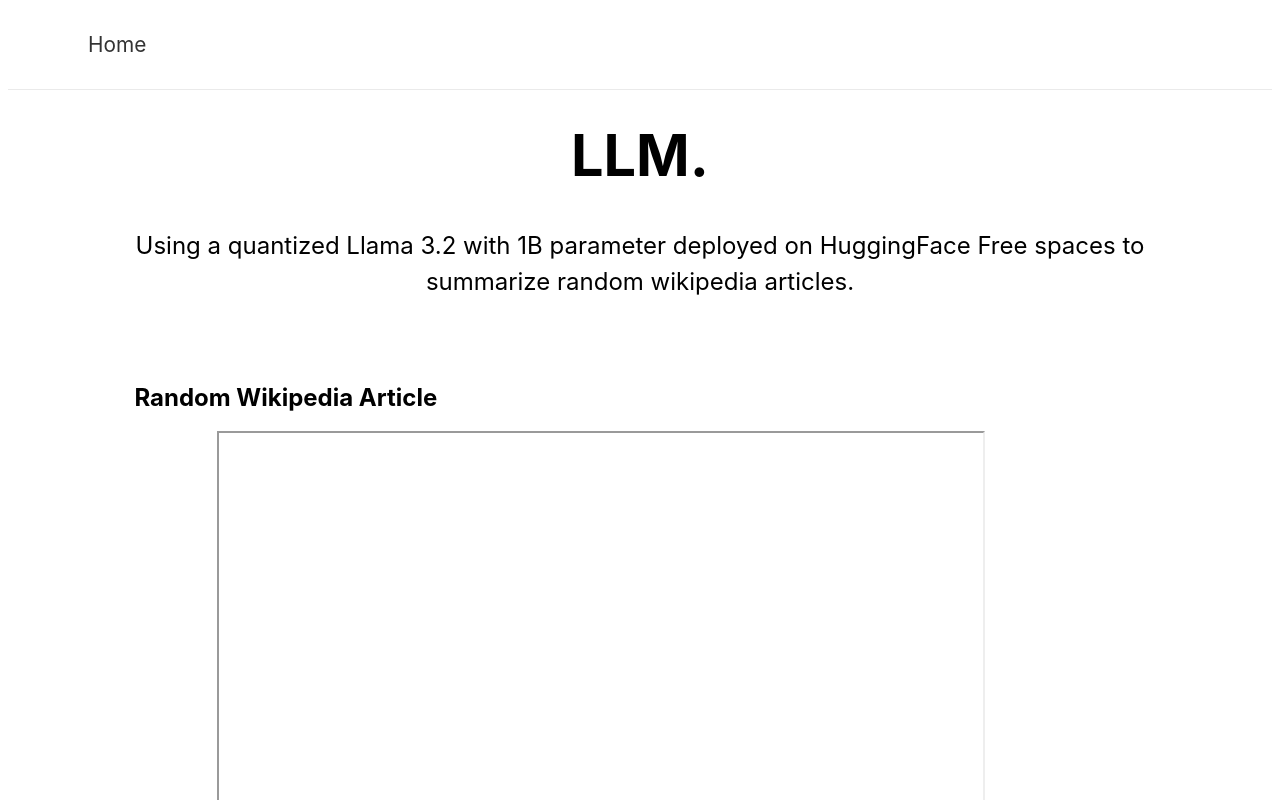
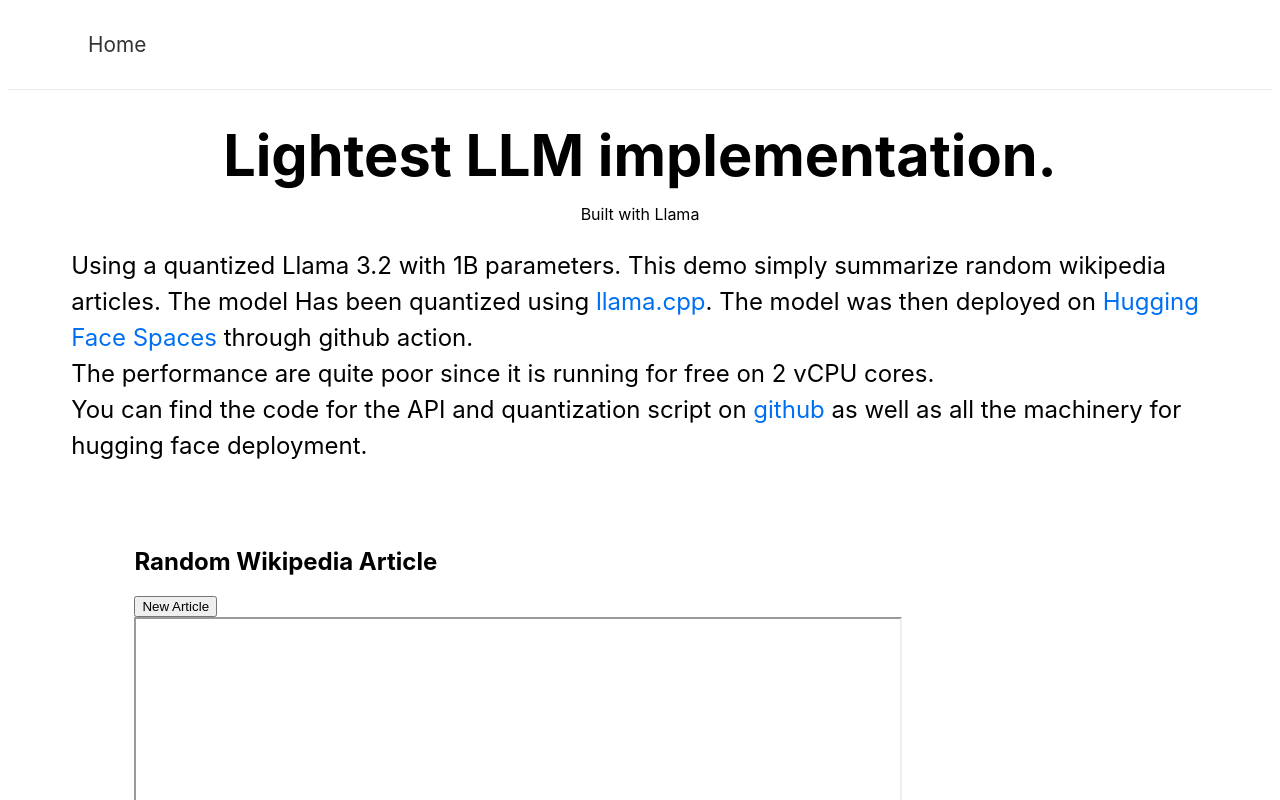
Before and after one commit to aygalic/portfolio, a Next.js app in the folder nextjs-blog/: page /tiny_llama in a window 1280 px wide. Shown: the top 800 px of the page. Built offline with nearby package versions, Linux system fonts and the light colour scheme; no server answers.

Commit message:
chore: better project description with relevant links

```diff
--- a/nextjs-blog/pages/tiny_llama.js
+++ b/nextjs-blog/pages/tiny_llama.js
@@ -124,10 +124,18 @@ export default function LLMDemo() {
 
       <main className={styles.main}>
         <h1 className={styles.title}>
-          LLM.
+          Lightest LLM implementation.
         </h1>
-        <p className={styles.description}>
-          Using a quantized Llama 3.2 with 1B parameter deployed on HuggingFace Free spaces to summarize random wikipedia articles.
+        Built with Llama
+        <p className={styles.text}>
+          Using a quantized Llama 3.2 with 1B parameters.
+          This demo simply summarize random wikipedia articles.
+          The model Has been quantized using <a href='https://github.com/ggerganov/llama.cpp'>llama.cpp</a>.
+          The model was then deployed on <a href="https://huggingface.co/spaces/aygalic/tiny-llama">Hugging Face Spaces</a> through github action.
+          <br/>
+          The performance are quite poor since it is running for free on 2 vCPU cores.
+          <br/>
+          You can find the code for the API and quantization script on <a href="https://github.com/aygalic/llama-summarizer">github</a> as well as all the machinery for hugging face deployment.
         </p>
 
         <div className={styles.subframe}>
@@ -135,6 +143,8 @@ export default function LLMDemo() {
           <button onClick={fetchRandomArticle}>
             New Article
           </button>
+          <br/>
+
           {loading ? (
             <div >
 
```
